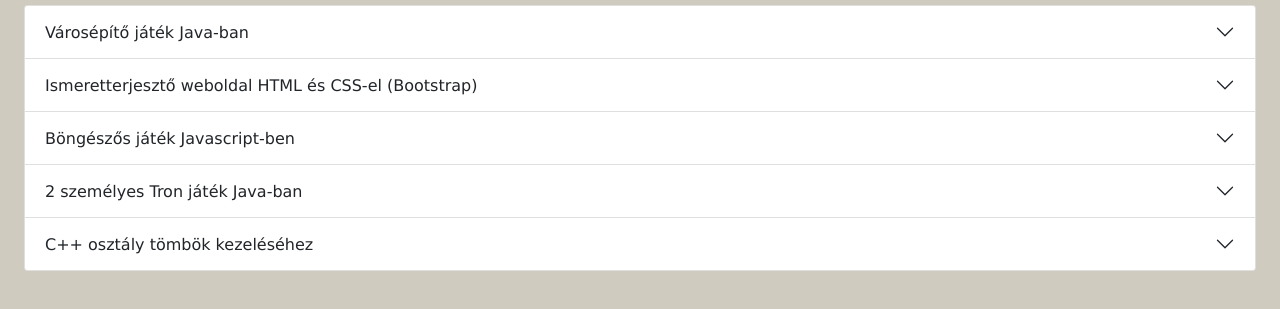
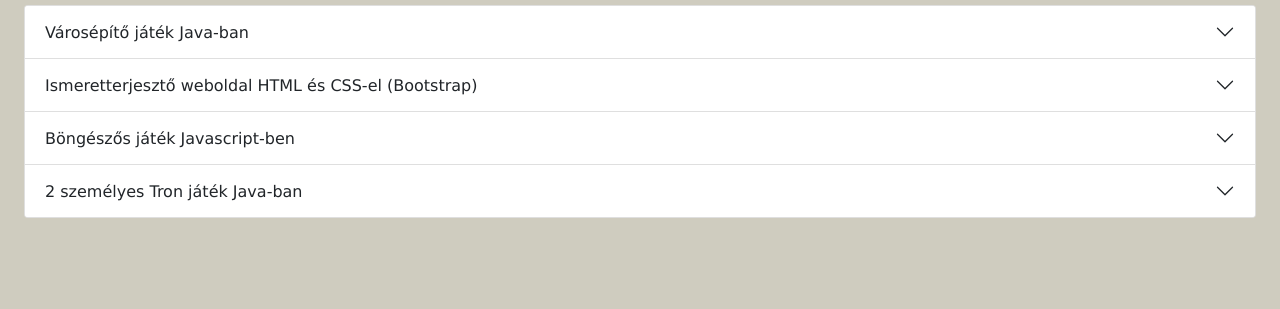
Before and after one commit to LiuBali123/liubali123.github.io, a plain HTML site: page index.html in a window 1280 px wide. Shown: the part 121-430 px from the top of the page. Drawn offline with Linux system fonts and the light colour scheme.

Commit message:
removed c++ project

```diff
--- a/index.html
+++ b/index.html
@@ -102,7 +102,7 @@
                     </div>
                 </div>
             </div>
-            <div class="accordion-item"><!--C++-->
+            <!--<div class="accordion-item"> C++
                 <h2 class="accordion-header">
                     <button class="accordion-button collapsed" type="button" data-bs-toggle="collapse"
                         data-bs-target="#collapseFive" aria-expanded="false" aria-controls="collapseFive">
@@ -115,7 +115,7 @@
                         <br><a href="downloads/arutil.zip" download>Fájlok letöltése.</a> (Ui.: A main.cpp a feladat része, és tartalmazza a teljes feladatleírást. Az én megoldásom csak az arutil.h)
                     </div>
                 </div>
-            </div>
+            </div>-->
         </div>
     </div>
 
```
